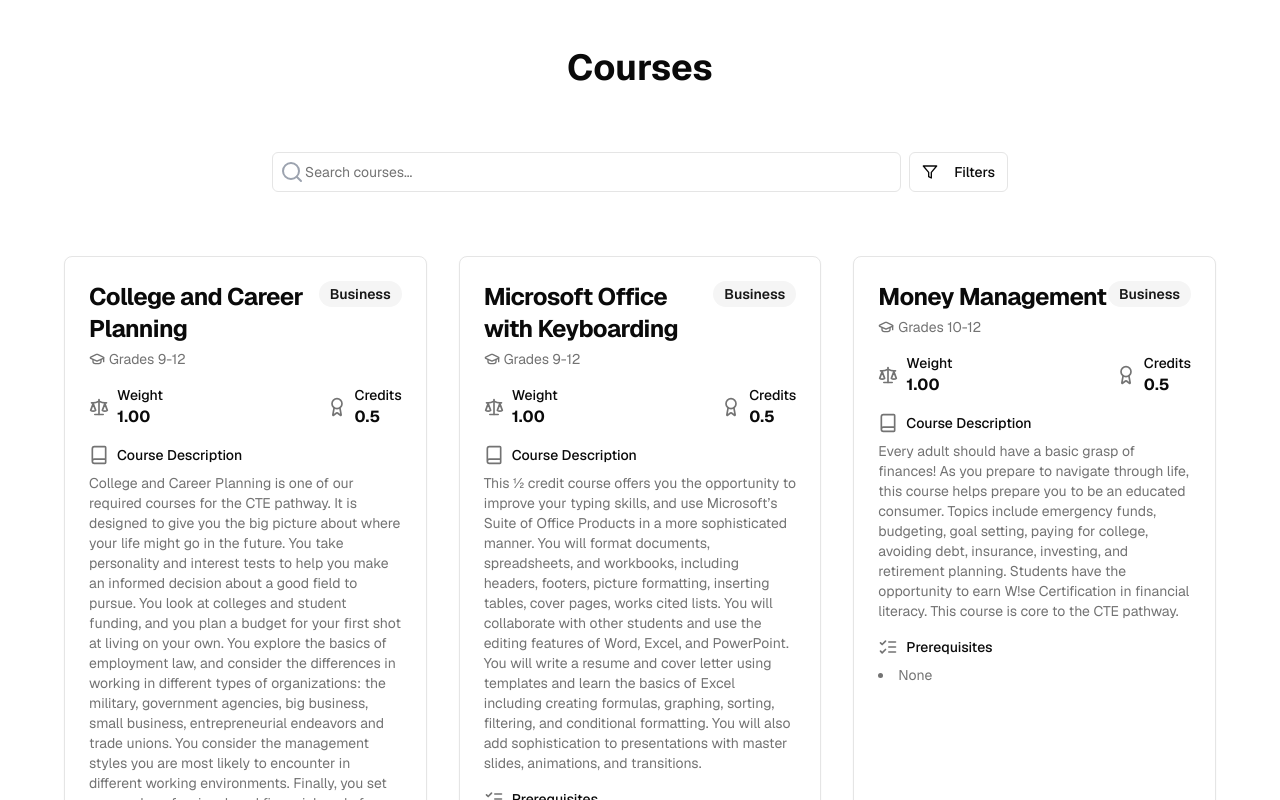
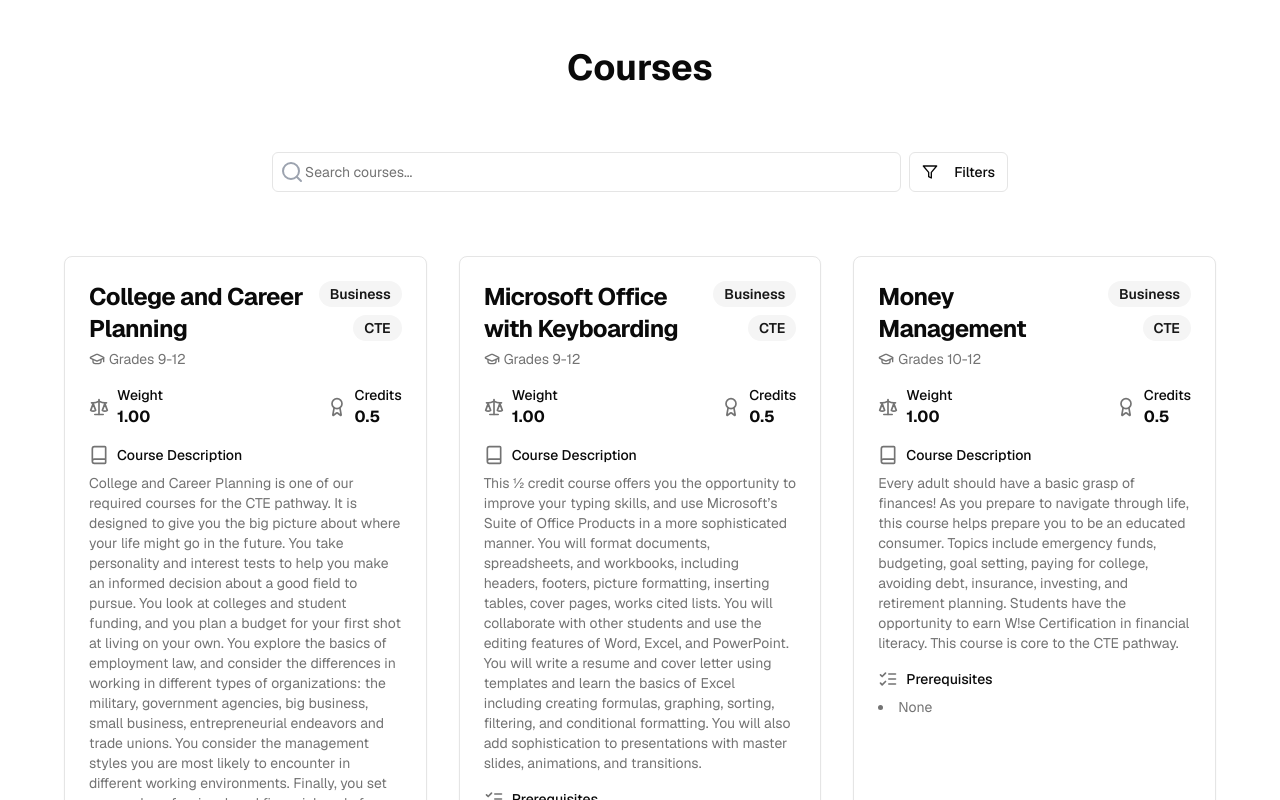
Before and after one commit to nash-pillai/career-planner, a Next.js app: page /courses in a window 1280 px wide. Shown: the top 800 px of the page. Built offline with nearby package versions, Linux system fonts and the light colour scheme.

Commit message:
pathway badges

```diff
--- a/src/components/course-card.tsx
+++ b/src/components/course-card.tsx
@@ -20,9 +20,22 @@ export default function CourseCard({ course }: { course: Course }) {
                 : course.eligible_grades[0]}
             </p>
           </div>
-          <Badge variant="secondary" className="text-sm">
-            {course.department}
-          </Badge>
+          <div className="ml-2 flex flex-col items-end space-y-2">
+            <Badge variant="secondary" className="text-sm">
+              {course.department}
+            </Badge>
+            {course.pathway && (
+              <Badge variant="secondary" className="whitespace-nowrap text-sm">
+                {
+                  {
+                    "CTE Pathway": "CTE",
+                    "Project Lead The Way (PLTW)": "PLTW",
+                    "Science Research Program": "Science Research",
+                  }[course.pathway]
+                }
+              </Badge>
+            )}
+          </div>
         </div>
       </CardHeader>
       <CardContent className="grid gap-4">
```
